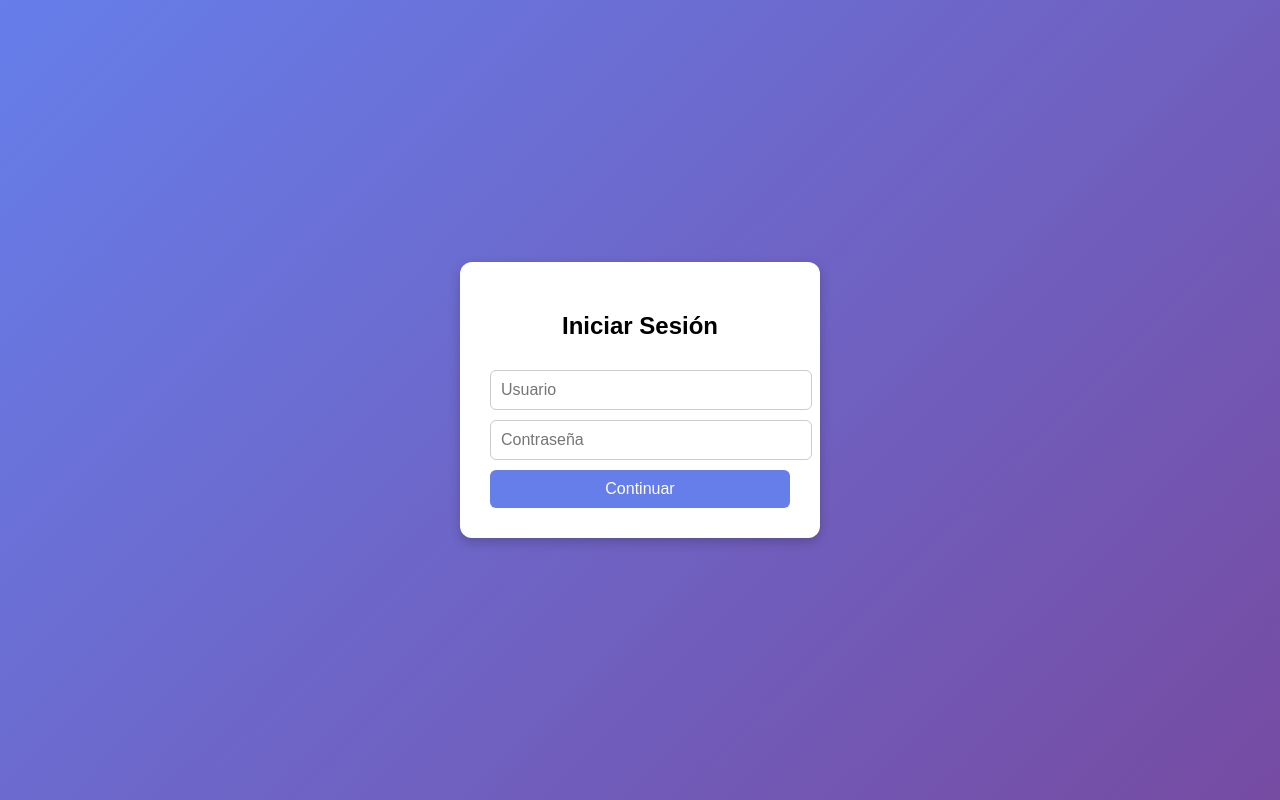
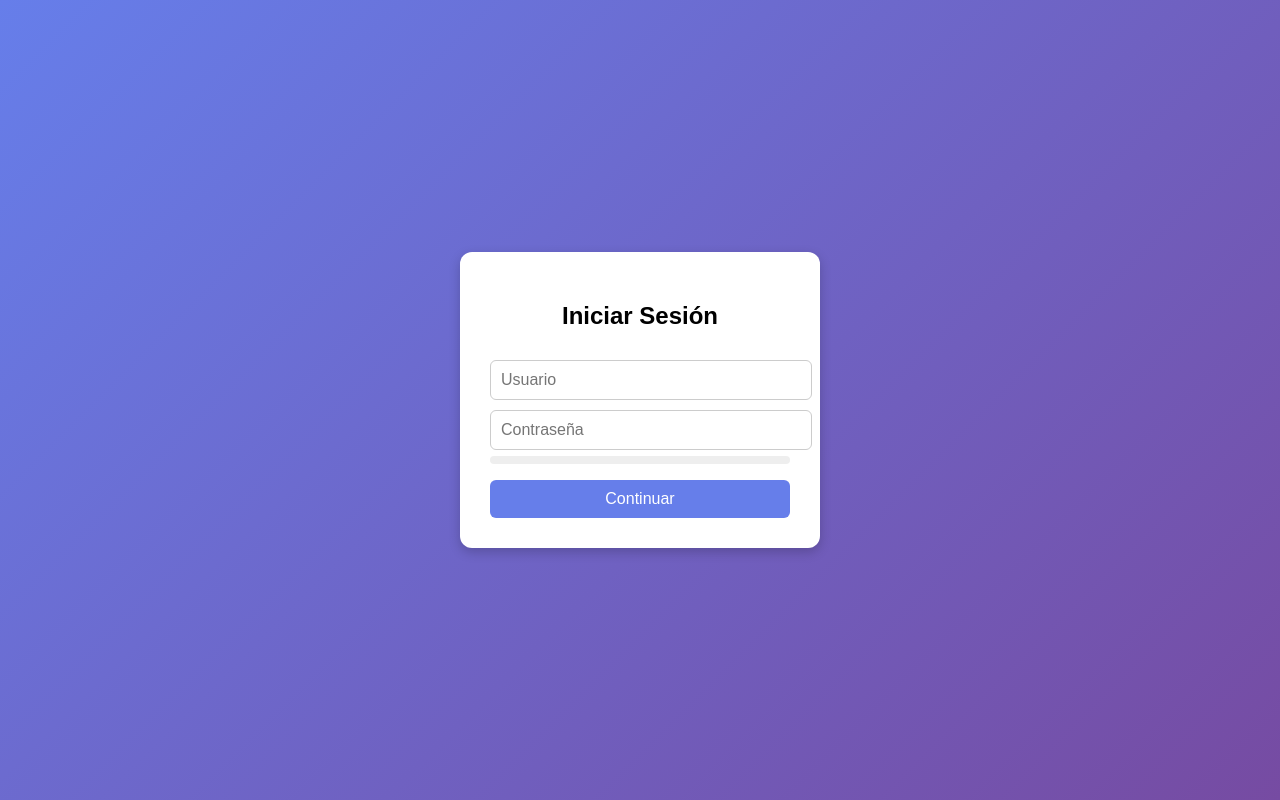
Before and after one commit to alexmm23/practcas_ss, a Flask app: page / in a window 1280 px wide. Run offline with Flask 3, Linux system fonts and the light colour scheme.

Commit message:
Enhance login form with password strength indicator and enable debug mode in app

```diff
--- a/app.py
+++ b/app.py
@@ -69,4 +69,4 @@ def qr():
     """
 
 if __name__ == '__main__':
-    app.run(host='0.0.0.0', port=5000)
+    app.run(host='0.0.0.0', port=5000, debug=True)
--- a/templates/login.html
+++ b/templates/login.html
@@ -9,8 +9,53 @@
     <form method="post">
         <h2>Iniciar Sesión</h2>
         <input type="text" name="username" placeholder="Usuario" required>
-        <input type="password" name="password" placeholder="Contraseña" required>
+        <!-- ...existing code... -->
+        <input type="password" name="password" id="password" placeholder="Contraseña" required>
+        <div id="password-strength" style="height:8px; background:#eee; border-radius:4px; margin:6px 0;">
+            <div id="strength-bar" style="height:100%; width:0%; background:red; border-radius:4px; transition:width 0.3s;"></div>
+        </div>
+        <p id="password-strength-text" style="display: none;">Fuerza de la contraseña: <span id="strength-text">Débil</span></p>
+        <!-- ...existing code... -->
         <input type="submit" value="Continuar">
     </form>
+<script defer>
+    const password = document.getElementById('password');
+    const bar = document.getElementById('strength-bar');
+    const strengthText = document.getElementById('strength-text');
+    const passwordStrengthText = document.getElementById('password-strength-text');
+
+    password.addEventListener('input', function() {
+        const val = password.value;
+        let score = 0;
+        if (val.length >= 8) score++;
+        if (/[A-Z]/.test(val)) score++;
+        if (/[a-z]/.test(val)) score++;
+        if (/[0-9]/.test(val)) score++;
+        if (/[^A-Za-z0-9]/.test(val)) score++;
+
+        let width = score * 20;
+        bar.style.width = width + '%';
+        if(score > 0){
+            passwordStrengthText.style.display = 'block';
+        } else {
+            passwordStrengthText.style.display = 'none';
+        }
+
+        if (score <= 2) {
+            bar.style.background = 'red';
+            strengthText.textContent = 'Débil';
+        } else if (score === 3) {
+            bar.style.background = 'orange';
+            strengthText.textContent = 'Moderada';
+        } else if (score === 4) {
+            bar.style.background = 'yellowgreen';
+            strengthText.textContent = 'Fuerte';
+        } else {
+            bar.style.background = 'green';
+            strengthText.textContent = 'Muy Fuerte';
+        }
+    });
+</script>
+</body>
 </body>
 </html>
```
